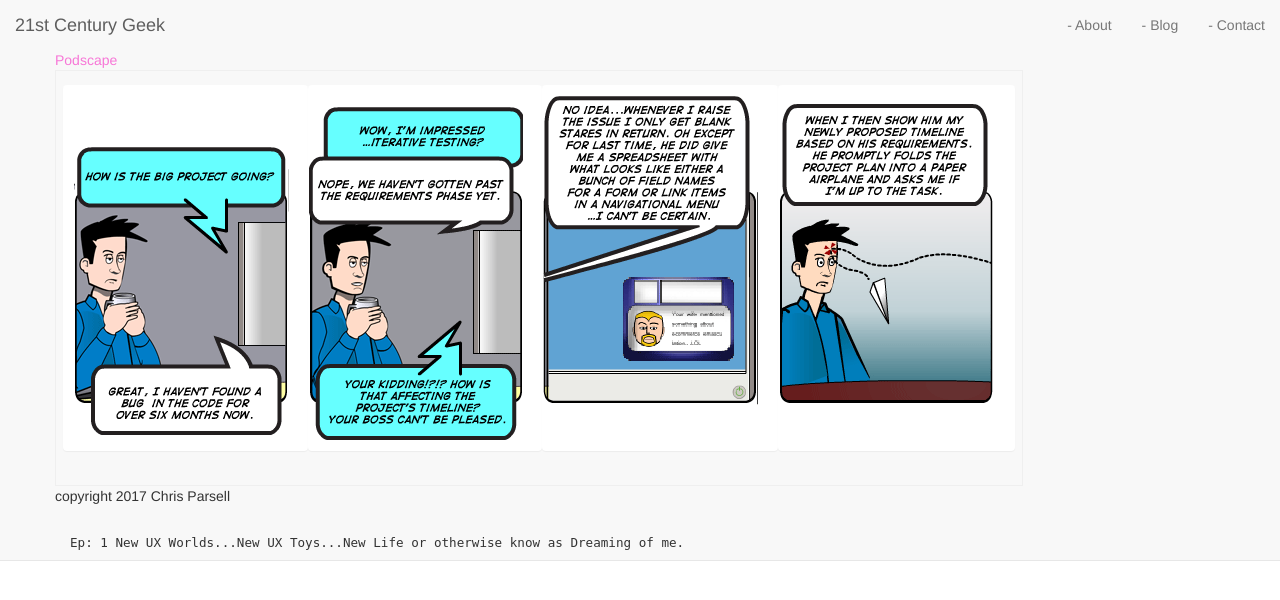
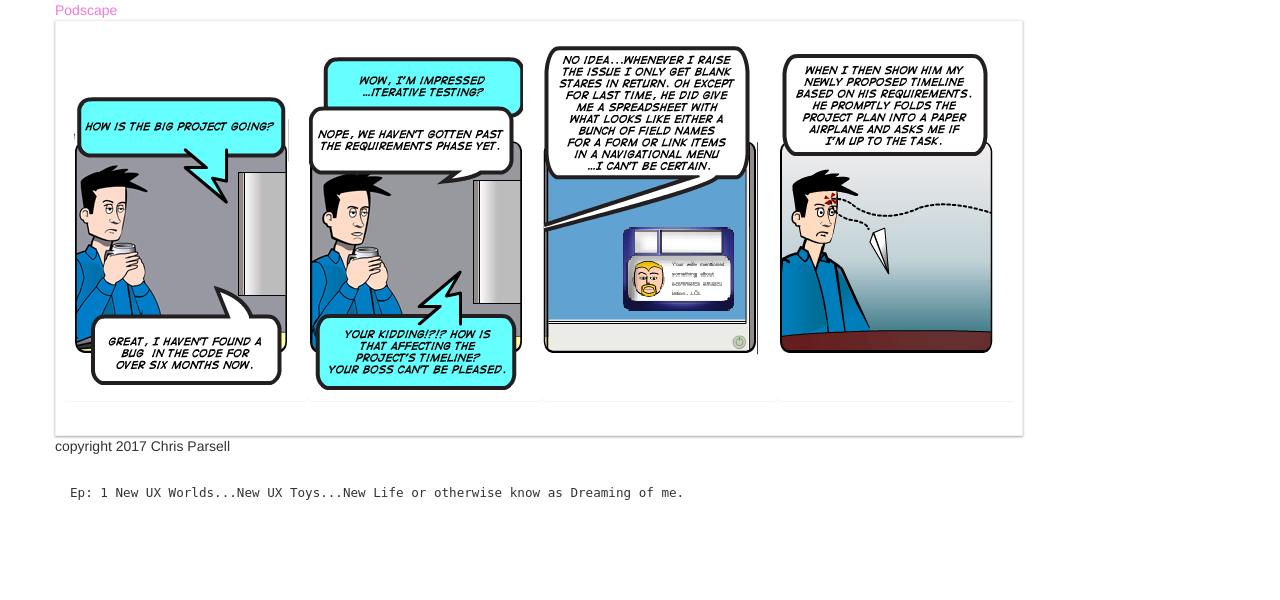
Before and after one commit to maxfractal/21cgeek, a PHP site: page /comic3.html in a window 1280 px wide. Shown: the top 600 px of the page. Run offline with PHP 8.4, Linux system fonts and the light colour scheme; style sheets or scripts are compiled from the project's sources.

Commit message:
Comic3 removed header and footer, Flex layout working better

```diff
--- a/comic3.html
+++ b/comic3.html
@@ -17,44 +17,7 @@
 </head>
 
 <body>
-<!-- header -->
-<nav class="navbar navbar-default navbar-fixed-top" role="navigation">
-    <div class="container-fluid">
-		<!-- 21cgeek and logo and toggle get grouped for better mobile display -->
-		<div class="navbar-header page-scroll">
-			<button type="button" class="navbar-toggle" data-toggle="collapse" data-target="#bs-example-navbar-collapse-1">
-				<span class="sr-only">Toggle navigation</span>
-				<span class="icon-bar"></span>
-				<span class="icon-bar"></span>
-				<span class="icon-bar"></span>
-			</button>
-			<a class="navbar-brand page-scroll" href="#page-top">21st Century Geek</a>
-		</div>
-		<!-- end mobile -->
 
-
-
-
-	<!-- Collect the nav links, forms, and other content for toggling -->
-	<div class="collapse navbar-collapse" id="bs-example-navbar-collapse-1">
-		<ul class="nav navbar-nav navbar-right">
-			<li class="hidden">
-				<a href="#page-top"></a>
-			</li>
-			<li>
-				<a class="page-scroll" href="#services">- About</a>
-			</li>
-			<li>
-				<a class="page-scroll" href="#team">- Blog</a>
-			</li>
-			<li>
-				<a class="page-scroll" href="#contact">- Contact</a>
-			</li>
-		</ul>
-	</div>
-	<!-- /.navbar-collapse -->
-</div>
-<!-- End header -->
 <!-- comic 3 section 07/10/2018 -->
 <div class="container">
         <div class="row comicTitle">Podscape
@@ -89,13 +52,7 @@
     </div>
 <!-- end fluid container -->
 </div>
-<!--
-<div class="navbar navbar-default navbar-fixed-bottom">
-  		<div class="container-fluid">
-  			<div class="navbar-brand">Footer</div>
-  		</div>
-</div>
--->
+
 <script src="js/jquery.js"></script>
 <script src="js/bootstrap.js"></script>
 <script src="js/tether.js"></script>
--- a/scss/_comic.scss
+++ b/scss/_comic.scss
@@ -4,6 +4,7 @@
 	flex-wrap: wrap;
 	border: solid .5px #EFEFEF;
 	padding: 1em .5em;
+	box-shadow: 0 1px 3px rgba(0,0,0,0.12), 0 1px 2px rgba(0,0,0,0.24);
 }
 
 .panel {
--- a/scss/_screens.scss
+++ b/scss/_screens.scss
@@ -1,12 +1,29 @@
 /*********** Screens ***************/
-
-@media only screen and (max-width: 480px) {
+@media only screen and (max-width: 320px) {
     .panel {
         width:100%;
-        background-color: lightblue;
-    }
-    .comicTitle {
-        color:#7400FF;
-
+        display: inline-flex;
+        background-color: #445566;
     }
 }
+
+@media only screen and (max-width: 425px) {
+    .panel {
+        color: #E80074;
+    }
+}
+
+@media only screen
+    and (max-width: 480px)
+        and (min-width: 426px)
+    {
+        .panel {
+            width:100%;
+            display: inline-flex;
+            /* background-color: lightblue; */
+        }
+        .comicTitle {
+            color:#7400FF;
+
+        }
+    }
```
